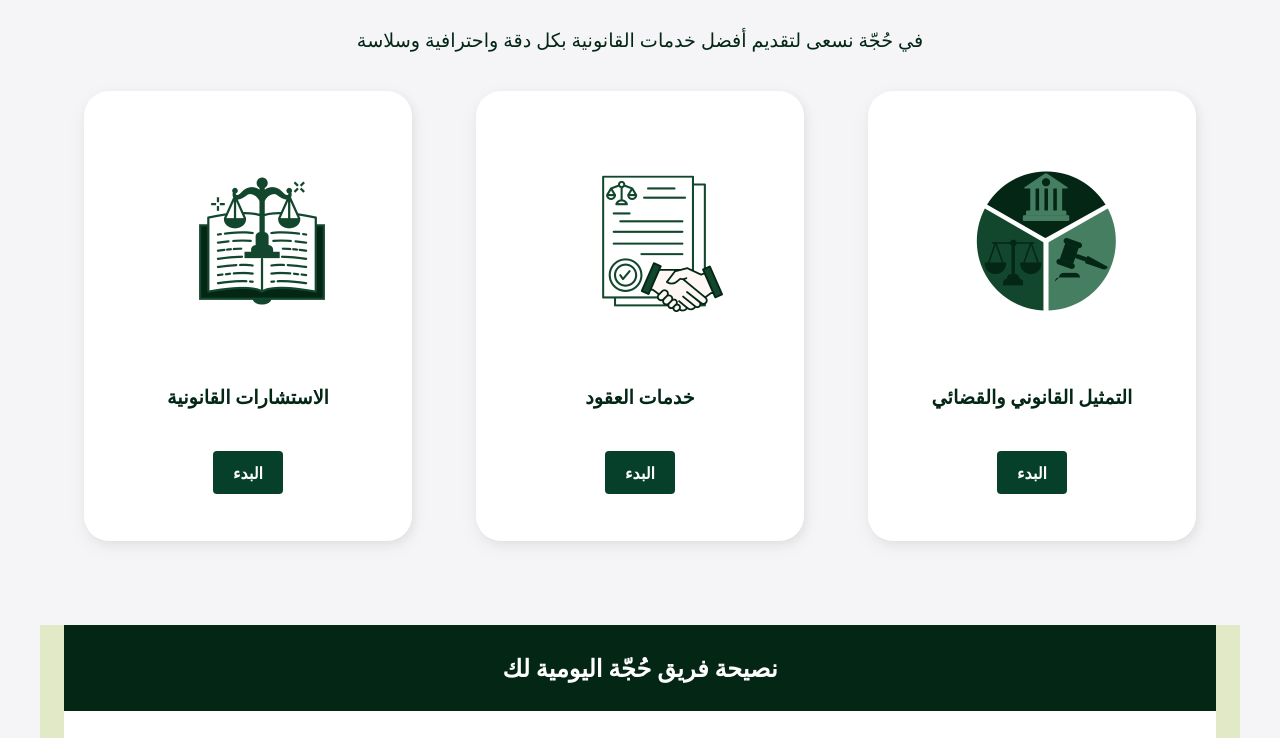
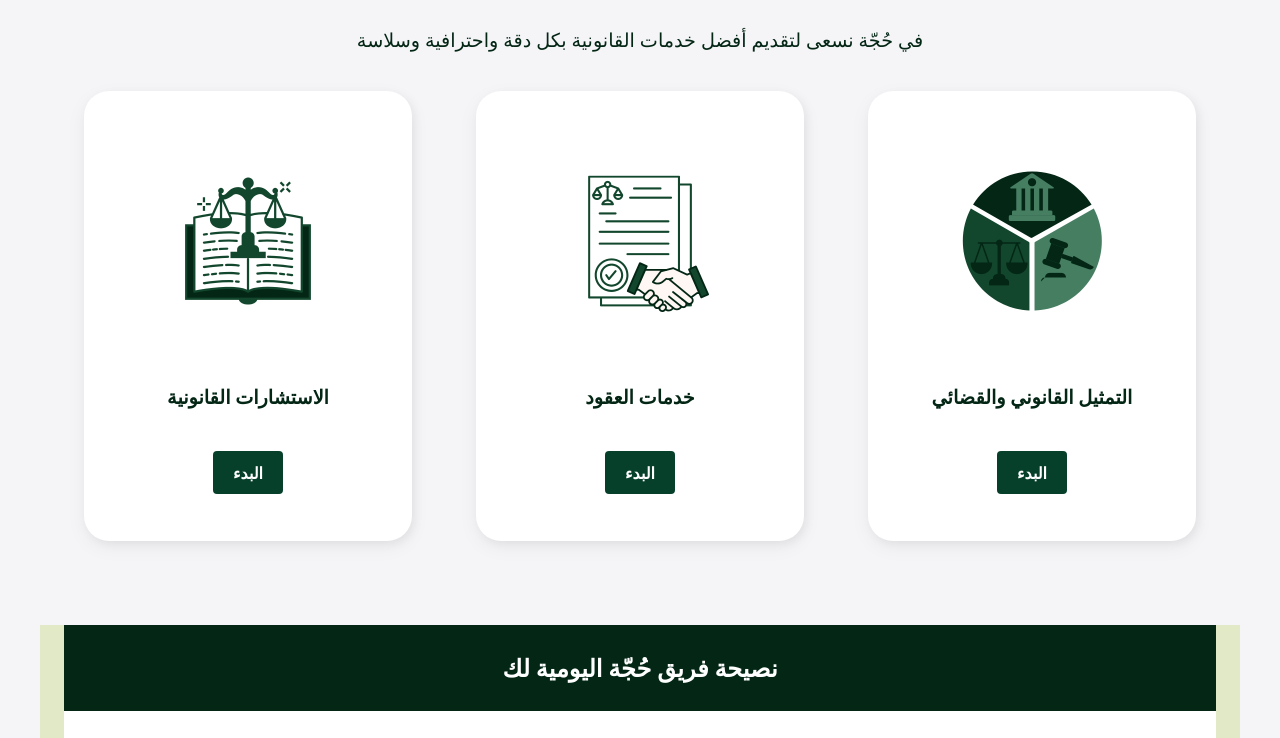
Before and after one commit to joudterad-spec/Hujjah3, a plain HTML site: page index.html in a window 1280 px wide. Shown: the part 711-1449 px from the top of the page. Drawn offline with Linux system fonts and the light colour scheme.

Commit message:
Update style.css

```diff
--- a/style.css
+++ b/style.css
@@ -1352,3 +1352,16 @@ body:not(.dark-theme) footer a {
     75% { transform: translateX(-4px); }
     100% { transform: translateX(0); }
 }
+
+.card {
+    display: flex;
+    flex-direction: column;
+    align-items: center;
+    justify-content: flex-start; /* الصورة فوق – النص تحت */
+    text-align: center;
+}
+
+.card img {
+    display: block;
+    margin: 0 auto;
+}
```
